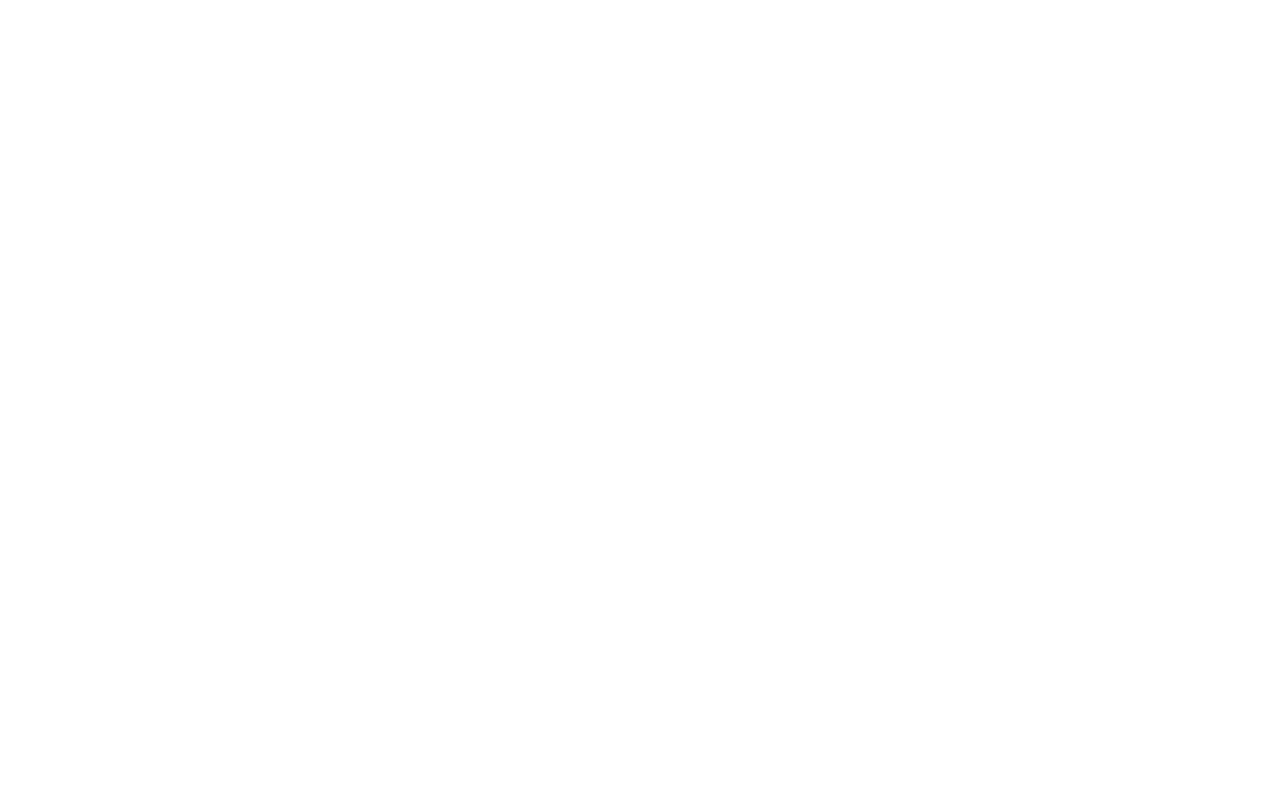
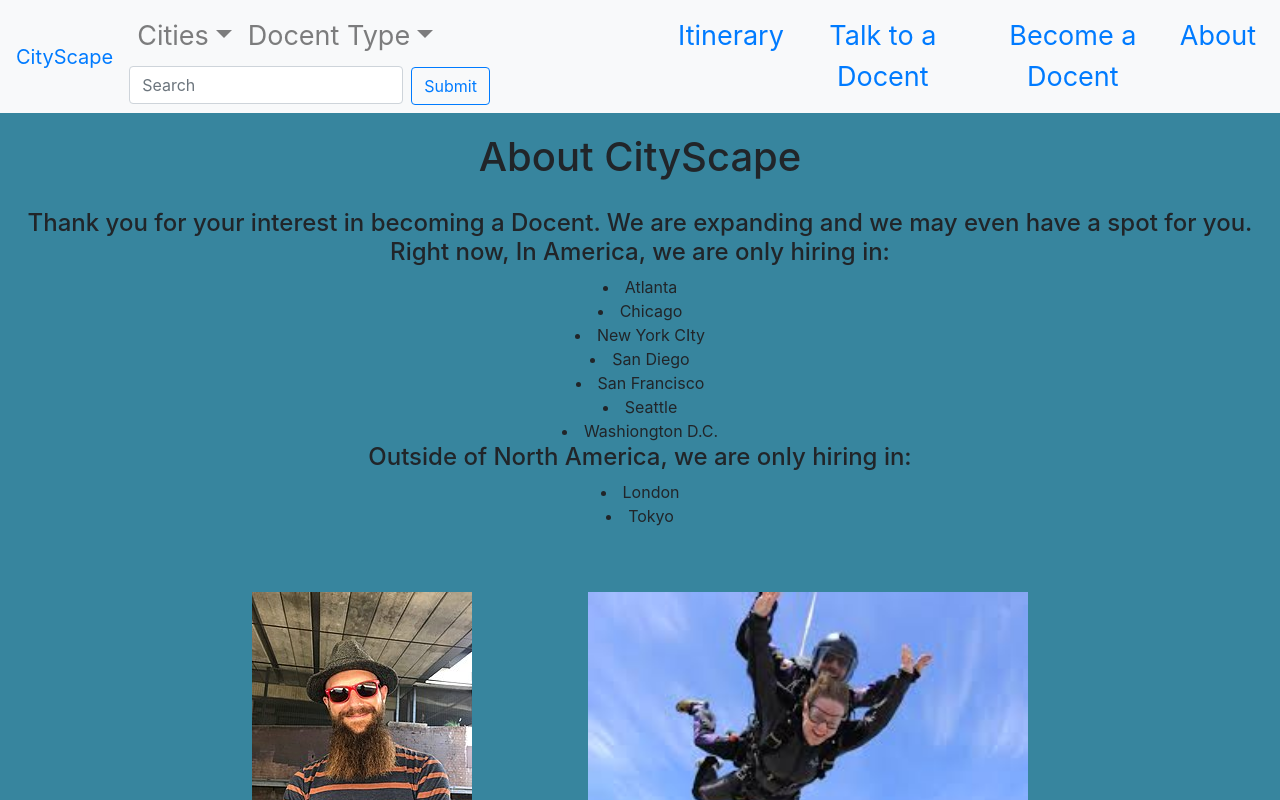
Before and after one commit to Jackofalltraits/csc642-summer2020-team5-team-project, a React (Create React App) app: page /becomedocent in a window 1280 px wide. Shown: the top 800 px of the page. Built offline with nearby package versions, Linux system fonts and the light colour scheme.

Commit message:
finished about, becomeDocent pages

```diff
--- a/src/About.js
+++ b/src/About.js
@@ -4,23 +4,23 @@
 //import react-bootstrap to use in App page
 import {
   Button,
-  ButtonGroup,
-  Dropdown,
-  DropdownButton,
   Form,
   FormControl,
   Nav,
   Navbar,
-  NavDropdown,
-  SplitButton,
+  NavDropdown
 } from "react-bootstrap";
 // import bootstrap so react-bootstrap can use the css dependency
 import "bootstrap/dist/css/bootstrap.min.css";
-import { BrowserRouter, Route, Switch, Link } from "react-router-dom";
+import { Link } from "react-router-dom";
+import Hipster from "./assets/hipster.jpg";
+import Thrill from "./assets/thrill.jpg";
 
 function About() {
   return (
-    <div>
+    <div className="App">
+          <div className="home">
+
     <Navbar fluid bg="light" variant="light" className="nav">
     <Navbar.Brand>
       <Link to="/">
@@ -64,6 +64,14 @@
     </Nav>
   </Navbar>
     <h1>About CityScape</h1>
+    <h5>CityScape breaks down all the important data and prepares people to travel. With the help of our most important feature the Docent, users can find locals in their vacation spot to talk to about travel. We break down our Docents into categories such as Food Lover, Hipster, Professional, Relaxer, and Thrill Seeker. If you want to be a docent, please go to "become a docent" to find out more information</h5>
+    <div className="pic">
+    <img src={Hipster} alt="hip" className="hipster" />
+    <img src={Thrill} alt="thril" className="thriller" />
+    </div>
+    <header className="App-header"></header>
+
+    </div>
     </div>
   );
 }
--- a/src/App.css
+++ b/src/App.css
@@ -32,25 +32,32 @@
   color: #61dafb;
 }
 
-@keyframes App-logo-spin {
-  from {
-    transform: rotate(0deg);
-  }
-  to {
-    transform: rotate(360deg);
-  }
-}
-
-
-
 .testi{
   margin-top: 5%;
   margin-left: 0%;
   width: 90%;
 }
 
-.home{
-  margin-top: 0%;
+h1{
+  margin-top: 110%;
+  padding: 20px;
+}
+
+.pic{
+  white-space: 100px;
+  padding: 5%;
+}
+
+.thriller{
+  width: 440px;
+  white-space: 100%;
+  margin: auto;
+}
+
+.hipster{
+  padding-right: 10%;
+  width: 200;
+  white-space: 200px;
 }
 
 .nav{
--- a/src/App.js
+++ b/src/App.js
@@ -5,30 +5,27 @@
 import About from "./About.js";
 import Home from "./Home.js";
 import SearchResults from "./SearchResults";
-import { BrowserRouter, Route, Switch, Link } from "react-router-dom";
-import {
-  Button,
-  ButtonGroup,
-  Dropdown,
-  DropdownButton,
-  Form,
-  FormControl,
-  Nav,
-  Navbar,
-  SplitButton,
-  NavDropdown
-} from "react-bootstrap";
+import { BrowserRouter, Route, Switch } from "react-router-dom";
+import BecomeDocent from "./BecomeDocent";
+import TalkDocent from "./TalkDocent";
 
 function App() {
   return (
     <SearchResults />,
     <Home />,
+    <BecomeDocent/>,
+    <TalkDocent/>,
+    <About/>,
+
       <BrowserRouter>
         <Switch>
           <Route path="/" exact component={Home} />
           <Route path="/results" exact component={SearchResults} />
           <Route path="/about" exact component={About} />
-        </Switch>
+          <Route path="/becomedocent" exact component={BecomeDocent} />
+          <Route path="/talkdocent" exact component={TalkDocent} />
+
+        </Switch>,
       </BrowserRouter>
   );
 }
--- a/src/BecomeDocent.js
+++ b/src/BecomeDocent.js
@@ -0,0 +1,90 @@
+//the App.js page is where everything goes through. It acts at the entry point.
+import React from "react";
+import "./App.css";
+//import react-bootstrap to use in App page
+import {
+  Button,
+  Form,
+  FormControl,
+  Nav,
+  Navbar,
+  NavDropdown
+} from "react-bootstrap";
+// import bootstrap so react-bootstrap can use the css dependency
+import "bootstrap/dist/css/bootstrap.min.css";
+import { Link } from "react-router-dom";
+import Hipster from "./assets/hipster.jpg";
+import Thrill from "./assets/thrill.jpg";
+
+function BecomeDocent() {
+  return (
+    <div className="App">
+          <div className="home">
+
+    <Navbar fluid bg="light" variant="light" className="nav">
+    <Navbar.Brand>
+      <Link to="/">
+      CityScape
+      </Link>
+      </Navbar.Brand>
+    <Nav className="mr-auto">
+      <Form inline>
+      <NavDropdown title="Cities" id="collasible-nav-dropdown">
+  <NavDropdown.Item href="#action/3.1">Atlanta</NavDropdown.Item>
+  <NavDropdown.Item href="#action/3.2">Chicago</NavDropdown.Item>
+  <NavDropdown.Item href="#action/3.3">New York City</NavDropdown.Item>
+  <NavDropdown.Item href="#action/3.3">San Diego</NavDropdown.Item>
+  <NavDropdown.Item href="#action/3.3">San Francisco</NavDropdown.Item>
+  <NavDropdown.Item href="#action/3.3">Seattle</NavDropdown.Item>
+  <NavDropdown.Item href="#action/3.3">Washiongton D.C.</NavDropdown.Item>
+  <NavDropdown.Divider />
+  <NavDropdown.Item href="#action/3.4">London</NavDropdown.Item>
+  <NavDropdown.Item href="#action/3.4">Tokyo</NavDropdown.Item>
+</NavDropdown>
+<NavDropdown title="Docent Type" id="collasible-nav-dropdown">
+  <NavDropdown.Item href="#action/3.2">Food Lover</NavDropdown.Item>
+  <NavDropdown.Item href="#action/3.3">Hipster</NavDropdown.Item>
+  <NavDropdown.Item href="#action/3.3">Professional</NavDropdown.Item>
+  <NavDropdown.Item href="#action/3.3">Relaxer</NavDropdown.Item>
+  <NavDropdown.Item href="#action/3.3">Thrill seeker</NavDropdown.Item>
+</NavDropdown>
+        <FormControl
+          type="text"
+          placeholder="Search"
+          className="mr-sm-2"
+        />
+        <Link to="./results">
+        <Button variant="outline-primary">Submit</Button>
+        </Link>
+      </Form>
+      <Nav.Link><Link to="/Itinerary">Itinerary</Link></Nav.Link>
+      <Nav.Link><Link to="/talkdocent">Talk to a Docent</Link></Nav.Link>
+      <Nav.Link><Link to="/becomedocent">Become a Docent</Link></Nav.Link>
+      <Nav.Link ><Link to="/about">About</Link></Nav.Link>
+    </Nav>
+  </Navbar>
+    <h1>About CityScape</h1>
+    <h4>Thank you for your interest in becoming a Docent. We are expanding and we may even have a spot for you. Right now, In America, we are only hiring in:</h4>
+
+    <li>Atlanta</li>
+    <li>Chicago</li>
+    <li>New York CIty</li>
+    <li>San Diego</li>
+    <li>San Francisco</li>
+    <li>Seattle</li>
+    <li>Washiongton D.C.</li>
+<h4>Outside of North America, we are only hiring in: </h4>
+    <li>London</li>
+    <li>Tokyo</li>
+
+    <div className="pic">
+    <img src={Hipster} alt="hip" className="hipster" />
+    <img src={Thrill} alt="thril" className="thriller" />
+    </div>
+    <header className="App-header"></header>
+
+    </div>
+    </div>
+  );
+}
+export default BecomeDocent;
--- a/src/Home.js
+++ b/src/Home.js
@@ -2,19 +2,14 @@
 import React from "react";
 import "./App.css";
 import "bootstrap/dist/css/bootstrap.min.css";
-import SearchResults from "./SearchResults";
-import { BrowserRouter, Route, Switch, Link } from "react-router-dom";
+import { Link } from "react-router-dom";
 import Testi from "./assets/testi.JPG";
 import {
   Button,
-  ButtonGroup,
-  Dropdown,
-  DropdownButton,
   Form,
   FormControl,
   Nav,
   Navbar,
-  SplitButton,
   NavDropdown
 } from "react-bootstrap";
 
@@ -65,7 +60,7 @@
             <Nav.Link ><Link to="/about">About</Link></Nav.Link>
           </Nav>
         </Navbar>
-        <div className="home">
+
           <h1>CityScape</h1>
           <h2>Escape to The City</h2>
           <h3>
@@ -78,7 +73,6 @@
           <h3>
             Do you know your city well? Why not get paid?<b>Become a Docent!</b>
           </h3>
-          </div>
         </div>
         <div>
           <img src={Testi} alt="testi-image" className="testi" />
--- a/src/SearchResults.js
+++ b/src/SearchResults.js
@@ -2,23 +2,61 @@
 import React from "react";
 import "./App.css";
 //import react-bootstrap to use in App page
-// import {
-//   Button,
-//   ButtonGroup,
-//   Dropdown,
-//   DropdownButton,
-//   Form,
-//   FormControl,
-//   Nav,
-//   Navbar,
-//   SplitButton,
-// } from "react-bootstrap";
+import {
+  Button,
+  Form,
+  FormControl,
+  Nav,
+  Navbar,
+  NavDropdown} from "react-bootstrap";
 // import bootstrap so react-bootstrap can use the css dependency
 import "bootstrap/dist/css/bootstrap.min.css";
+import { Link } from "react-router-dom";
 
 function SearchResults() {
   return (
+    <Navbar fluid bg="light" variant="light" className="nav">
+    <Navbar.Brand>
+      <Link to="/">
+      CityScape
+      </Link>
+      </Navbar.Brand>
+    <Nav className="mr-auto">
+      <Form inline>
+      <NavDropdown title="Cities" id="collasible-nav-dropdown">
+  <NavDropdown.Item href="#action/3.1">Atlanta</NavDropdown.Item>
+  <NavDropdown.Item href="#action/3.2">Chicago</NavDropdown.Item>
+  <NavDropdown.Item href="#action/3.3">New York City</NavDropdown.Item>
+  <NavDropdown.Item href="#action/3.3">San Diego</NavDropdown.Item>
+  <NavDropdown.Item href="#action/3.3">San Francisco</NavDropdown.Item>
+  <NavDropdown.Item href="#action/3.3">Seattle</NavDropdown.Item>
+  <NavDropdown.Item href="#action/3.3">Washiongton D.C.</NavDropdown.Item>
+  <NavDropdown.Divider />
+  <NavDropdown.Item href="#action/3.4">London</NavDropdown.Item>
+  <NavDropdown.Item href="#action/3.4">Tokyo</NavDropdown.Item>
+</NavDropdown>
+<NavDropdown title="Docent Type" id="collasible-nav-dropdown">
+  <NavDropdown.Item href="#action/3.2">Food Lover</NavDropdown.Item>
+  <NavDropdown.Item href="#action/3.3">Hipster</NavDropdown.Item>
+  <NavDropdown.Item href="#action/3.3">Professional</NavDropdown.Item>
+  <NavDropdown.Item href="#action/3.3">Relaxer</NavDropdown.Item>
+  <NavDropdown.Item href="#action/3.3">Thrill seeker</NavDropdown.Item>
+</NavDropdown>
+        <FormControl
+          type="text"
+          placeholder="Search"
+          className="mr-sm-2"
+        />
+        <Link to="./results">
+        <Button variant="outline-primary">Submit</Button>
+        </Link>
+      </Form>
+      <Nav.Link><Link to="/Itinerary">Itinerary</Link></Nav.Link>
+      <Nav.Link><Link to="/talkdocent">Talk to a Docent</Link></Nav.Link>
+      <Nav.Link><Link to="/becomedocent">Become a Docent</Link></Nav.Link>
+      <Nav.Link ><Link to="/about">About</Link></Nav.Link>
+    </Nav>
+  </Navbar>,
     <h1>Results</h1>
-  );
-}
+  )}
 export default SearchResults;
--- a/src/TalkDocent.js
+++ b/src/TalkDocent.js
@@ -0,0 +1,63 @@
+//the App.js page is where everything goes through. It acts at the entry point.
+import React from "react";
+import "./App.css";
+//import react-bootstrap to use in App page
+import {
+  Button,
+  Form,
+  FormControl,
+  Nav,
+  Navbar,
+  NavDropdown
+} from "react-bootstrap";
+// import bootstrap so react-bootstrap can use the css dependency
+import "bootstrap/dist/css/bootstrap.min.css";
+import {  Link } from "react-router-dom";
+
+function TalkDocent(){
+    return(
+<Navbar fluid bg="light" variant="light" className="nav">
+<Navbar.Brand>
+  <Link to="/">
+  CityScape
+  </Link>
+  </Navbar.Brand>
+<Nav className="mr-auto">
+  <Form inline>
+  <NavDropdown title="Cities" id="collasible-nav-dropdown">
+<NavDropdown.Item href="#action/3.1">Atlanta</NavDropdown.Item>
+<NavDropdown.Item href="#action/3.2">Chicago</NavDropdown.Item>
+<NavDropdown.Item href="#action/3.3">New York City</NavDropdown.Item>
+<NavDropdown.Item href="#action/3.3">San Diego</NavDropdown.Item>
+<NavDropdown.Item href="#action/3.3">San Francisco</NavDropdown.Item>
+<NavDropdown.Item href="#action/3.3">Seattle</NavDropdown.Item>
+<NavDropdown.Item href="#action/3.3">Washiongton D.C.</NavDropdown.Item>
+<NavDropdown.Divider />
+<NavDropdown.Item href="#action/3.4">London</NavDropdown.Item>
+<NavDropdown.Item href="#action/3.4">Tokyo</NavDropdown.Item>
+</NavDropdown>
+<NavDropdown title="Docent Type" id="collasible-nav-dropdown">
+<NavDropdown.Item href="#action/3.2">Food Lover</NavDropdown.Item>
+<NavDropdown.Item href="#action/3.3">Hipster</NavDropdown.Item>
+<NavDropdown.Item href="#action/3.3">Professional</NavDropdown.Item>
+<NavDropdown.Item href="#action/3.3">Relaxer</NavDropdown.Item>
+<NavDropdown.Item href="#action/3.3">Thrill seeker</NavDropdown.Item>
+</NavDropdown>
+    <FormControl
+      type="text"
+      placeholder="Search"
+      className="mr-sm-2"
+    />
+    <Link to="./results">
+    <Button variant="outline-primary">Submit</Button>
+    </Link>
+  </Form>
+  <Nav.Link><Link to="/Itinerary">Itinerary</Link></Nav.Link>
+  <Nav.Link><Link to="/talkdocent">Talk to a Docent</Link></Nav.Link>
+  <Nav.Link><Link to="/becomedocent">Become a Docent</Link></Nav.Link>
+  <Nav.Link ><Link to="/about">About</Link></Nav.Link>
+</Nav>
+</Navbar>
+    )}
+
+export default TalkDocent;
--- a/src/index.js
+++ b/src/index.js
@@ -3,7 +3,7 @@
 import './index.css';
 import App from './App';
 import * as serviceWorker from './serviceWorker';
-import {BrowserRouter, Route, Switch} from 'react-router-dom';
+import {BrowserRouter} from 'react-router-dom';
 
 ReactDOM.render(
   <React.StrictMode>
```
Also changed, not shown: src/assets/hipster.jpg (added), src/assets/thrill.jpg (added).
